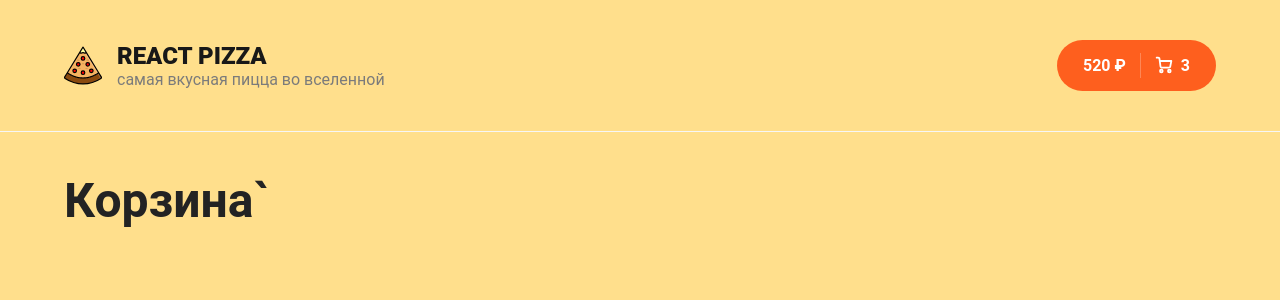
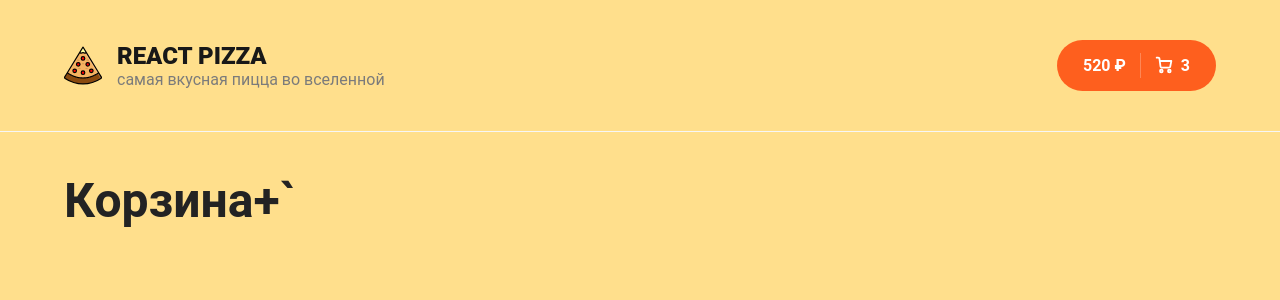
Before and after one commit to agronom99/pizza_shop_react, a React (Create React App) app: page /cart in a window 1280 px wide. Shown: the top 300 px of the page. Built offline with nearby package versions, Linux system fonts and the light colour scheme.

Commit message:
2023.05.14 14-02

```diff
--- a/src/components/NotFoundBlock/NotFoundBlock.module.scss
+++ b/src/components/NotFoundBlock/NotFoundBlock.module.scss
@@ -7,6 +7,5 @@
     p{
         font-size: 28px;
         padding: 20px;
-
     }
 }
--- a/src/pages/Cart.jsx
+++ b/src/pages/Cart.jsx
@@ -2,7 +2,7 @@ import React from 'react'
 
 const Cart = () => {
     return (
-        <h1>Корзина`</h1>
+        <h1>Корзина+`</h1>
     );
 }
 
```
